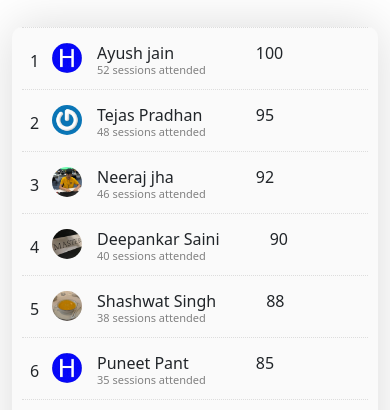
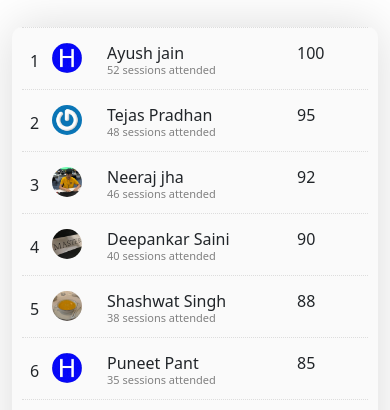
Before and after one commit to ayushhhhh/leaderboard-mob, a plain HTML site: page index.html in a window 390 px wide. Shown: the part 426-836 px from the top of the page. Drawn offline with Linux system fonts and the light colour scheme.

Commit message:
Update style.css

```diff
--- a/css/style.css
+++ b/css/style.css
@@ -142,6 +142,8 @@ body {
     .name-info {
         padding-top: 13px;
         margin-left: 15px;
+         padding: 13px 10px 10px 10px;
+         width: 150px;
     }
 
     .name-info .name {
```
